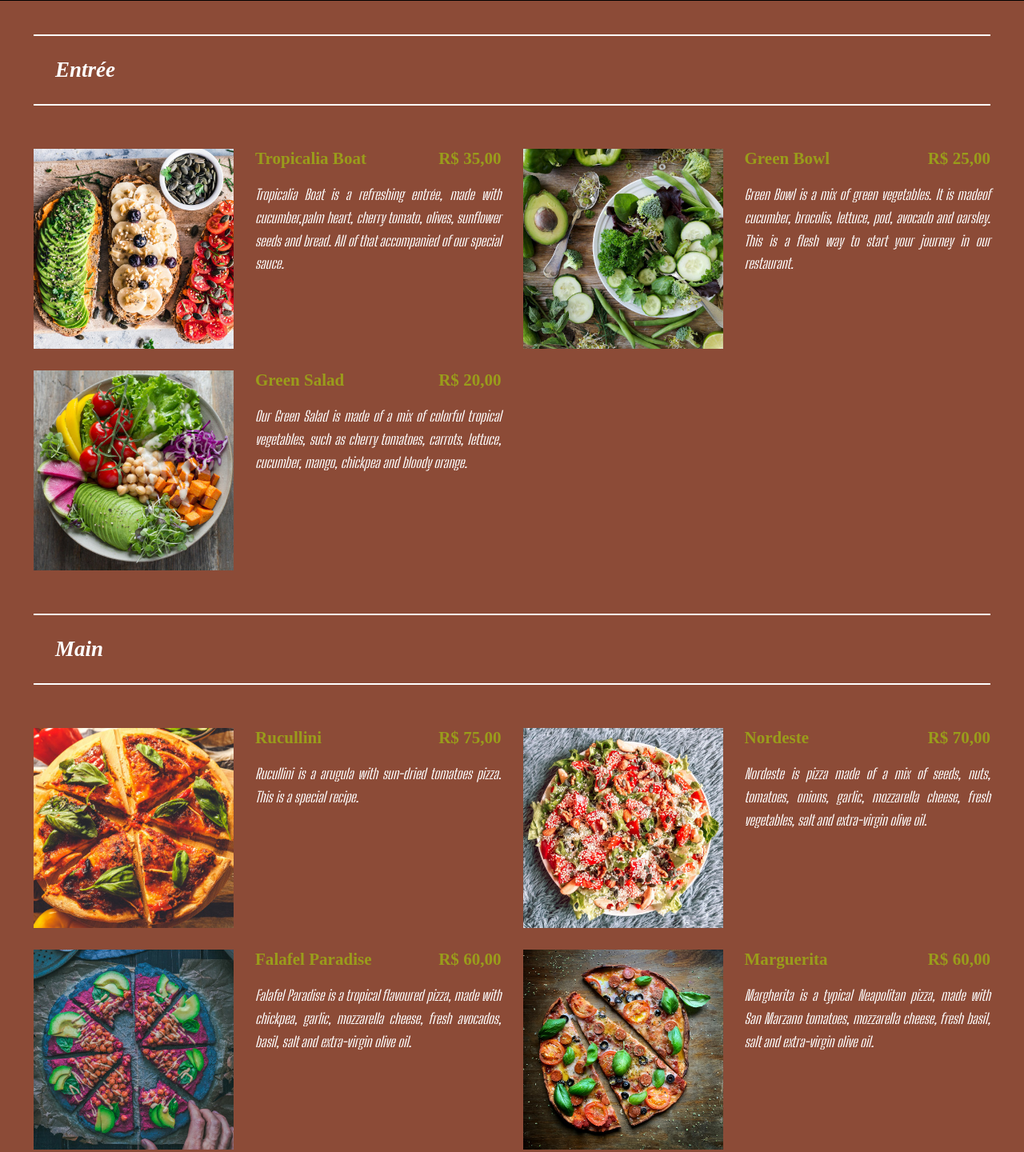
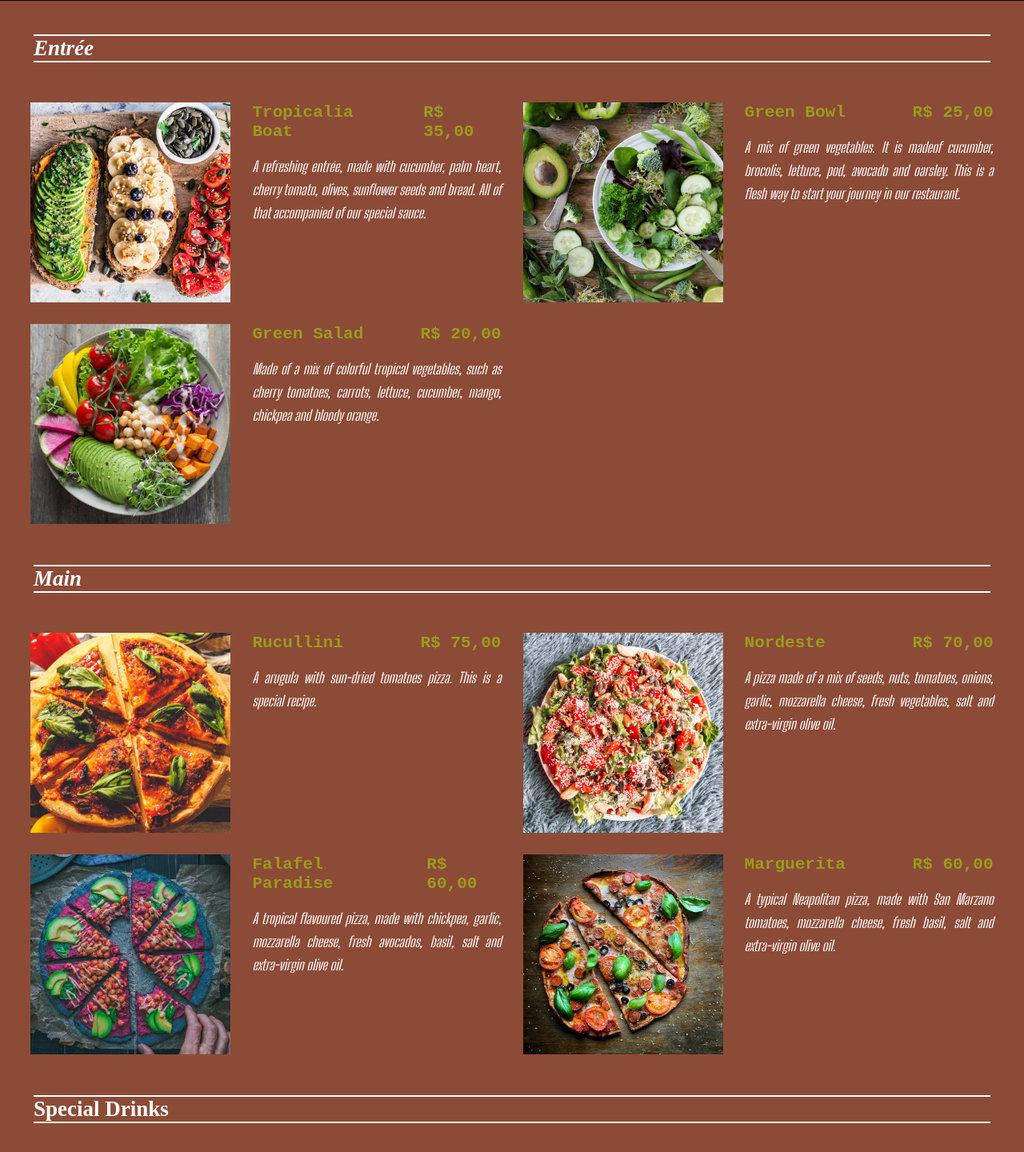
Before and after one commit to igorovisk/pageRestaurante, a plain HTML site: page index.html at #!/menu in a window 1280 px wide. Shown: the part 92-1532 px from the top of the page at 80% size. Drawn offline with nearby package versions, Linux system fonts and the light colour scheme; some packages are replaced by stand-ins of ours.

Commit message:
menu item description font-size and menu-item-description adjust

```diff
--- a/styles/style.css
+++ b/styles/style.css
@@ -332,7 +332,7 @@ footer{
 .menu-group-heading{
     color: rgb(255, 255, 255);;
     margin: 1em;
-    padding: 1em;
+
     border-top: 2px solid rgb(255, 255, 255);
     border-bottom: 2px solid rgb(255, 255, 255);
     font-size: 1.5em;
@@ -342,7 +342,8 @@ footer{
     display: grid;
     grid-template-columns: 1fr; /* pega o tamanho todo livre da div */
     gap: 1.5em; /* espaço entre os itens do menu*/
-    padding: 1.5em;
+    padding: 1.3em;
+    font-family: 'Courier New', Courier, monospace;
 }
 
 .menu-item{
@@ -373,7 +374,7 @@ footer{
 }
 .menu-item-description{
     text-align: justify;
-    line-height: 1.5em;
+    line-height: 1.3em;
     font-style: italic;
 }
 
--- a/template/menu.html
+++ b/template/menu.html
@@ -14,7 +14,7 @@
                         <span class="menu-item-name">Tropicalia Boat</span>
                         <span class="menu-item-price">R$ 35,00</span>
                     </h3>
-                    <p class="menu-item-description"> Tropicalia Boat is a refreshing entrée, made with cucumber,palm heart, cherry tomato, olives, sunflower seeds and bread. All of that accompanied of our special sauce.</p>
+                    <p class="menu-item-description"> A refreshing entrée, made with cucumber, palm heart, cherry tomato, olives, sunflower seeds and bread. All of that accompanied of our special sauce.</p>
 
                 </div>
             </div>
@@ -26,7 +26,7 @@
                         <span class="menu-item-name">Green Bowl</span>
                         <span class="menu-item-price">R$ 25,00</span>
                     </h3>
-                    <p class="menu-item-description"> Green Bowl is a mix of green vegetables. It is madeof  cucumber, brocolis, lettuce, pod, avocado and oarsley. This is a flesh way to start your journey in our restaurant.</p>
+                    <p class="menu-item-description"> A mix of green vegetables. It is madeof  cucumber, brocolis, lettuce, pod, avocado and oarsley. This is a flesh way to start your journey in our restaurant.</p>
 
                 </div>
             </div>
@@ -38,7 +38,7 @@
                         <span class="menu-item-name">Green Salad</span>
                         <span class="menu-item-price">R$ 20,00</span>
                     </h3>
-                    <p class="menu-item-description"> Our Green Salad is made of a mix of colorful tropical vegetables, such as cherry tomatoes, carrots, lettuce, cucumber, mango, chickpea and bloody orange.</p>
+                    <p class="menu-item-description"> Made of a mix of colorful tropical vegetables, such as cherry tomatoes, carrots, lettuce, cucumber, mango, chickpea and bloody orange.</p>
 
                 </div>
             </div>
@@ -55,7 +55,7 @@
                         <span class="menu-item-name">Rucullini</span>
                         <span class="menu-item-price">R$ 75,00</span>
                     </h3>
-                    <p class="menu-item-description"> Rucullini is a arugula with sun-dried tomatoes pizza. This is a special recipe.</p>
+                    <p class="menu-item-description"> A arugula with sun-dried tomatoes pizza. This is a special recipe.</p>
 
                 </div>
             </div>
@@ -66,7 +66,7 @@
                         <span class="menu-item-name">Nordeste</span>
                         <span class="menu-item-price">R$ 70,00</span>
                     </h3>
-                    <p class="menu-item-description"> Nordeste is pizza made of a mix of seeds, nuts, tomatoes, onions, garlic, mozzarella cheese, fresh vegetables, salt and extra-virgin olive oil.</p>
+                    <p class="menu-item-description"> A pizza made of a mix of seeds, nuts, tomatoes, onions, garlic, mozzarella cheese, fresh vegetables, salt and extra-virgin olive oil.</p>
 
                 </div>
             </div>
@@ -77,7 +77,7 @@
                         <span class="menu-item-name">Falafel Paradise</span>
                         <span class="menu-item-price">R$ 60,00</span>
                     </h3>
-                    <p class="menu-item-description"> Falafel Paradise is a tropical flavoured pizza, made with chickpea, garlic, mozzarella cheese, fresh avocados, basil, salt and extra-virgin olive oil.</p>
+                    <p class="menu-item-description"> A tropical flavoured pizza, made with chickpea, garlic, mozzarella cheese, fresh avocados, basil, salt and extra-virgin olive oil.</p>
 
                 </div>
             </div>
@@ -89,7 +89,7 @@
                         <span class="menu-item-name">Marguerita</span>
                         <span class="menu-item-price">R$ 60,00</span>
                     </h3>
-                    <p class="menu-item-description"> Margherita is a typical Neapolitan pizza, made with San Marzano tomatoes, mozzarella cheese, fresh basil, salt and extra-virgin olive oil.</p>
+                    <p class="menu-item-description"> A typical Neapolitan pizza, made with San Marzano tomatoes, mozzarella cheese, fresh basil, salt and extra-virgin olive oil.</p>
 
                 </div>
             </div>
@@ -106,7 +106,7 @@
                         <span class="menu-item-name">Ice Mint</span>
                         <span class="menu-item-price">R$ 15,00</span>
                     </h3>
-                    <p class="menu-item-description">Green Leaf consists of raw green leafy vegetables, such as spinach, kale, swiss chard, collard greens, celery, and parsley, with the remaining ingredients being mostly or entirely fruit. </p>
+                    <p class="menu-item-description">It consists of raw green leafy vegetables, such as spinach, kale, swiss chard, collard greens, celery, and parsley, with the remaining ingredients being mostly or entirely fruit. </p>
 
                 </div>
             </div>
```
